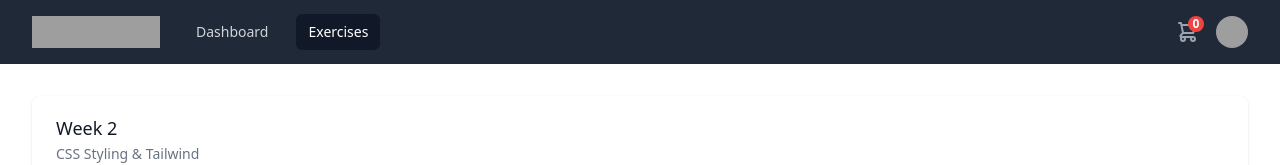
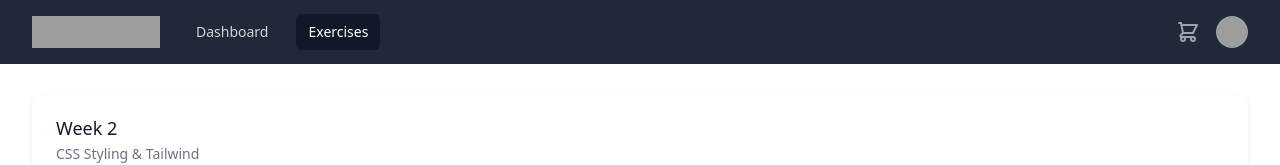
Before and after one commit to MarcinParda/ecommerce-shop, a Next.js app: page /exercises in a window 1280 px wide. Shown: the top 165 px of the page. Built offline with nearby package versions, Linux system fonts and the light colour scheme; grey boxes are pictures that could not be loaded.

Commit message:
fix: :bug: stop displaying badge when there is no number

```diff
--- a/components/IconWithBadge.tsx
+++ b/components/IconWithBadge.tsx
@@ -1,6 +1,6 @@
 interface Props {
   icon: JSX.Element;
-  badgeNumber: number;
+  badgeNumber?: number;
   badgeBgColorClass?: string;
 }
 
@@ -9,11 +9,13 @@ const IconWithBadge = ({ icon, badgeNumber, badgeBgColorClass }: Props) => {
   return (
     <div className="relative">
       {icon}
-      <div
-        className={` inline-flex absolute -top-1 -right-1 justify-center items-center w-4 h-4 text-xs font-bold text-white rounded-full ${bgColor}`}
-      >
-        {badgeNumber}
-      </div>
+      {!!badgeNumber && (
+        <div
+          className={`inline-flex absolute -top-1 -right-1 justify-center items-center w-4 h-4 text-xs font-bold text-white rounded-full ${bgColor}`}
+        >
+          {badgeNumber}
+        </div>
+      )}
     </div>
   );
 };
```
